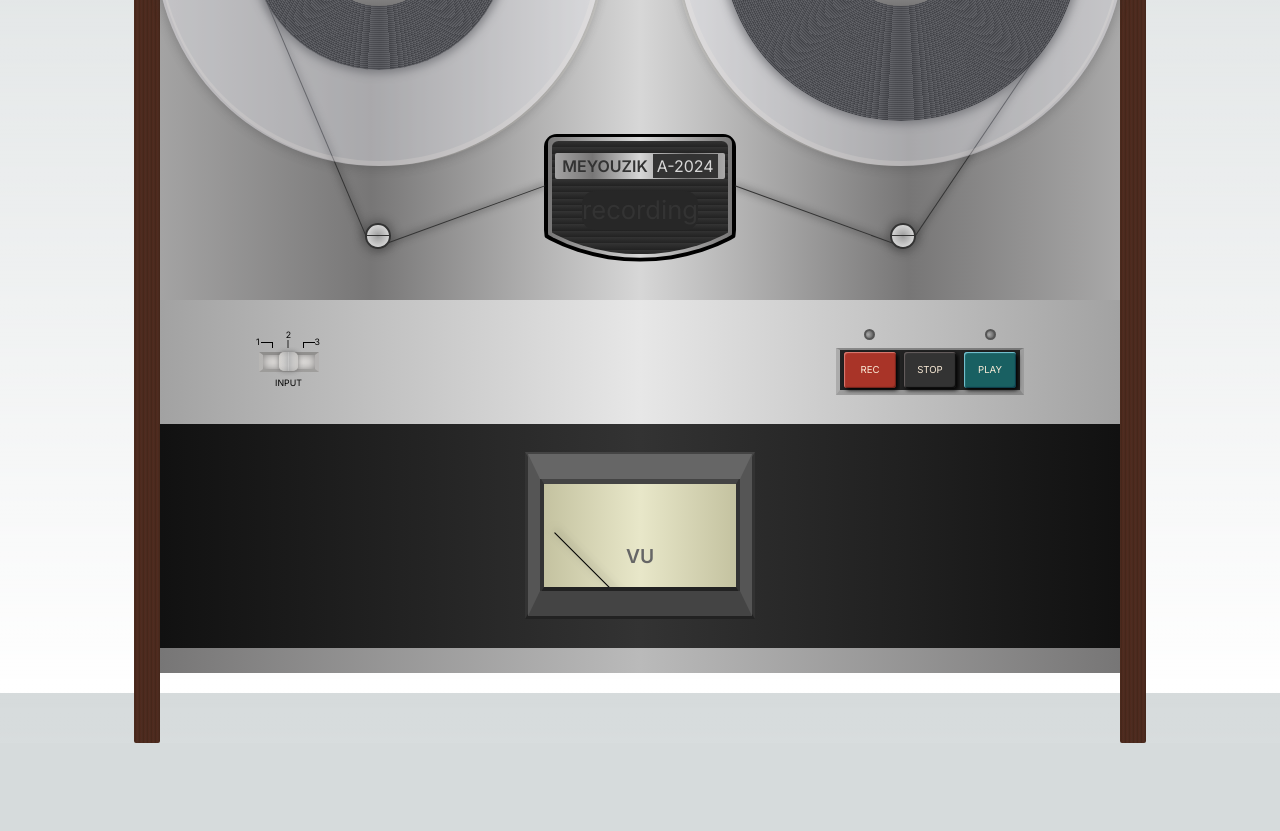
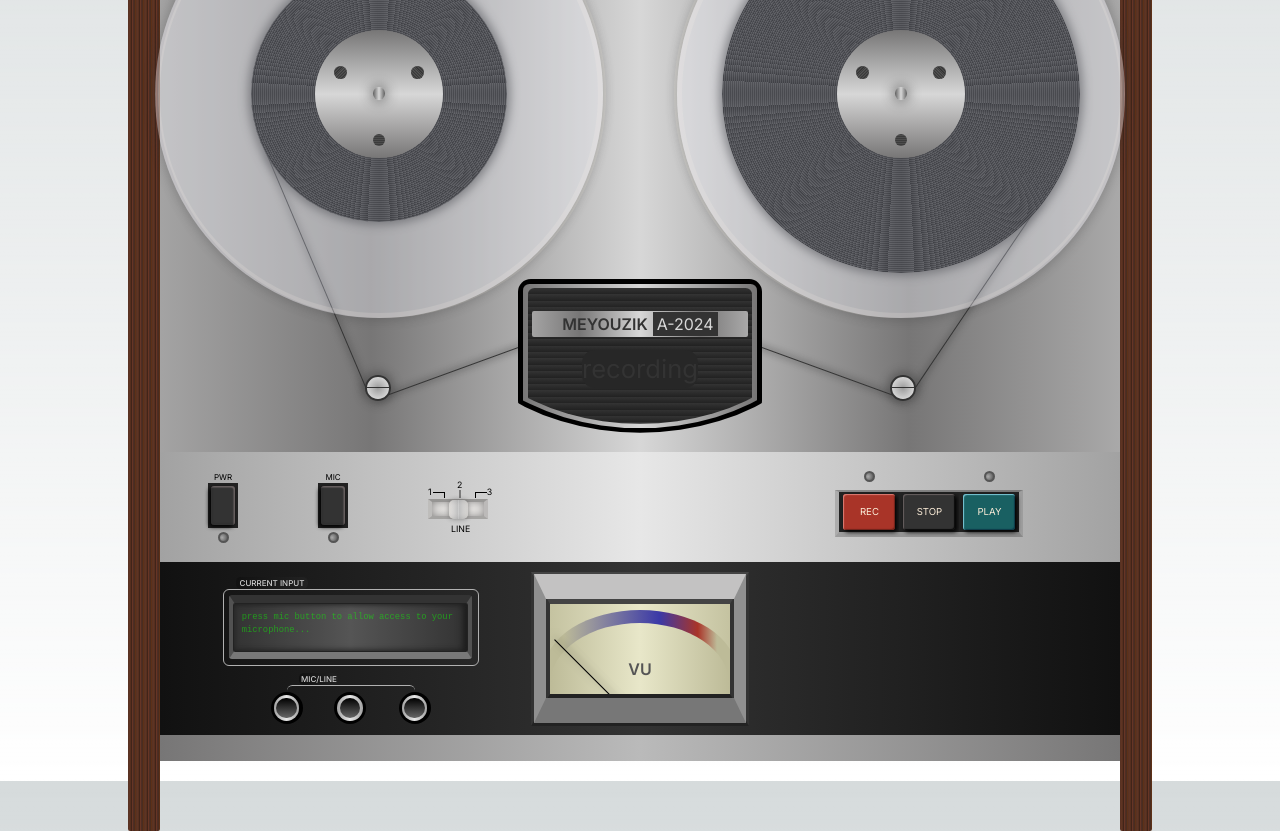
Before and after one commit to jstnlawson/meyouzik, a Next.js app: page / in a window 1280 px wide. Shown: the part 360-1191 px from the top of the page. Before the commit the page ends 1103 px from the top, so only its background shows below. Built offline with nearby package versions, Linux system fonts and the light colour scheme.

Commit message:
added input screen mic inputs power btn mic btn

```diff
--- a/src/app/components/Controls/Controls.css
+++ b/src/app/components/Controls/Controls.css
@@ -1,10 +1,10 @@
-.input-ui__container {
+.middle-panel__container {
     background-image: linear-gradient(to right, #a2a2a2 0%, #e7e7e7 50%, #a2a2a2 100%);
 }
 
 .bottom-panel {
     background-image: linear-gradient(to right, #111 0%, #333 50%, #111 100%);
-
+z-index: 0;
 }
 
 .bottom-trim {
@@ -14,7 +14,7 @@
 }
 
 /**********************************************************************************
-* Slider
+* Input Selector
 **********************************************************************************/
 
 .slider {
@@ -57,29 +57,19 @@
 }
 
 .input-label__container {
-    align-items: end;
-    margin-bottom: 0;
-}
-
-.input-label__container div {
     display: flex;
-    flex-direction: row;
     justify-content: center;
     align-items: center;
-    /* align-items: end; */
-    /* border: 1px solid #354237; */
+    margin-bottom: 0;
     height: fit-content;
-    width: 3.5vw;
-    text-align: center;
     font-size: .55rem;
-    /* font-weight: 500; */
     color: black;
     line-height: 0;
 }
 
 .bracket-div__container {
-    align-items: end;
-    margin-top: 0;
+    align-items: flex-end;
+    margin: 0 0 1px 0;
 }
 
 /* .bracket-div__container div { width: 1vw;} */
@@ -132,10 +122,148 @@
 }
 
 /**********************************************************************************
-* Record and Play lights
+* Input Screen
 **********************************************************************************/
 
-.record-light__off, .play-light__off {
+.input-screen {
+    width: 20vw;
+    height: 6vw;
+    position: relative;
+    border: 1px solid rgb(177, 177, 177);
+    border-radius: 6px;
+    z-index: 0;
+}
+
+.input-screen__title {
+    position: absolute;
+    top: -1vw;
+    left: 1vw;
+    font-size: 0.5rem;
+    color: rgb(210, 210, 210);
+    background-color: #111;
+    background-image: linear-gradient(to right, #111 0%, #222 100%);
+    font-weight: 500;
+    padding: 0 0.25vw;
+    border-radius: 5px;
+    text-transform: uppercase;
+    z-index: 2;
+}
+
+.input-screen__layer-one {
+    display: flex;
+    justify-content: center;
+    align-items: center;
+    position: absolute;
+    width: 19vw;
+    height: 5vw;
+    background-color: #111;
+    border-top: 0.75vw solid #333;
+    border-bottom: 0.75vw solid rgb(120, 120, 120);
+    border-left: 0.5vw solid rgb(82, 82, 82);
+    border-right: 0.5vw solid rgb(82, 82, 82);
+    border-radius: 3px;
+    z-index: 0;
+}
+
+.input-screen__layer-two {
+    position: inherit;
+    overflow: hidden;
+    width: calc(100% - 1.5vw);
+    height: calc(100% - 2vw);
+    border: solid 1px #222;
+    color: #0dff007d;
+    background-image: linear-gradient(to right, #333 0%, #555 50%, #333 100%);
+    border-radius: 1.5px;
+    padding: 3%;
+    font-size: 0.55rem;
+    font-family: monospace;
+    box-shadow: inset 0px 0px 5px #222222, inset -5px 0px 10px -3px #000000a5;
+    z-index: 1;
+
+}
+
+/**********************************************************************************
+* Mic Inputs
+**********************************************************************************/
+
+.mic-inputs__container {
+    display: flex;
+    justify-content: space-between;
+    align-items: center;
+    width: 10vw;
+    height: fit-content;
+    position: relative;
+    border-top: 1px solid rgb(177, 177, 177);
+    border-radius: 6px;
+    padding: 5px;
+    margin-top: 1.5vw;
+    margin-bottom: 1vw;
+    z-index: 0;
+}
+
+.mic-inputs__title {
+    position: absolute;
+    top: -1vw;
+    left: 10%;
+    font-size: 0.5rem;
+    color: rgb(210, 210, 210);
+    background-color: #111;
+    background-image: linear-gradient(to right, #111 0%, #222 100%);
+    font-weight: 500;
+    padding: 0 0.125vw;
+    border-radius: 5px;
+    text-transform: uppercase;
+    z-index: 2;
+}
+
+.mic-inputs {
+    position: absolute;
+    top: 0.5vw;
+    left: 3.7vw;
+    display: flex;
+    justify-content: center;
+    align-items: center;
+    width: 2.5vw;
+    height: 2.5vw;
+    background-color: #000;
+    border-radius: 50%;
+}
+
+.mic-inputs:first-of-type {
+    left: -1.25vw;
+}
+
+.mic-inputs:last-of-type {
+    left: 8.75vw;
+}
+
+.mic-inputs__layer-one {
+    display: flex;
+    justify-content: center;
+    align-items: center;
+    width: 80%;
+    height: 80%;
+    background-image: linear-gradient(to right, #a2a2a2 0%, #e7e7e7 50%, #a2a2a2 100%);
+    border-radius: 50%;
+}
+
+.mic-inputs__layer-two {
+    display: flex;
+    justify-content: center;
+    align-items: center;
+    width: 80%;
+    height: 80%;
+    background-image: linear-gradient(to bottom, #000 0%, #333 50%, #666 100%);
+    border-radius: 50%;
+}
+/**********************************************************************************
+* Lights
+**********************************************************************************/
+
+.power-light__off,
+.mic-light__off,
+.record-light__off,
+.play-light__off {
     background-image: radial-gradient(11px 11px at 30% 50%, #aaaaaa, #111);
     width: 1.25vw;
     max-width: 11px;
@@ -165,7 +293,7 @@
 }
 
 .play-light__on {
-    background: rgb(0, 198, 0);
+    background: rgb(149, 254, 149);
     background-image: radial-gradient(green, transparent);
     background-size: 5px 5px;
     width: 1.25vw;
@@ -210,6 +338,23 @@
     min-width: 30px;
 }
 
+.vrt-btn {
+    display: flex;
+    align-items: center;
+    justify-content: center;
+    border: 3px solid #222;
+    background-color: #222;
+    color: antiquewhite;
+    font-size: 60%;
+    text-transform: uppercase;
+    width: 2.5vw;
+    max-width: 30px;
+    min-width: 10px;
+    height: 4vw;
+    max-height: 45px;
+    min-height: 20px;
+}
+
 .btn span {
     display: flex;
     align-items: center;
@@ -218,6 +363,16 @@
     width: 100%;
     border-radius: 3px;
     margin: 0 2px;
+}
+
+.vrt-btn span {
+    display: flex;
+    align-items: center;
+    justify-content: center;
+    height: 100%;
+    width: 100%;
+    border-radius: 3px;
+    margin: 2px 0;
 }
 
 .record-btn {
@@ -274,13 +429,31 @@
         1px 1px 1px 0px transparent;
 }
 
+.mic-btn {
+    background-color: #333;
+    box-shadow:
+        inset -1.5px 1.5px 1px rgba(255, 226, 226, 0.258),
+        inset 2px -2px 1px rgba(48, 48, 48, 0.509),
+        -2px 2px 4px #000;
+}
+
+.mic-btn:active {
+    transform: scale(.95);
+    color: rgb(216, 204, 188);
+    background-color: #222;
+    box-shadow:
+        inset -1px 1px 1px 0px rgb(56, 56, 56),
+        inset 1px -1px 1px 0px transparent,
+        -1px 1px 1px 0px transparent;
+}
+
 /**********************************************************************************
 * VU Meter
 **********************************************************************************/
 
 .vu-meter {
-    width: 18vw;
-    height: 13vw;
+    width: 17vw;
+    height: 12vw;
     position: relative;
     overflow: hidden;
 }
@@ -326,12 +499,46 @@
     transform: translateX(-50%);
     text-align: center;
     width: 100%;
-    z-index: 1; /* Set a lower z-index for the text container */
+    z-index: 1;
+    /* Set a lower z-index for the text container */
+}
+
+.vu-meter__arch-container {
+    position: absolute;
+    bottom: 50%;
+    left: 50%;
+    transform: translateX(-50%);
+    text-align: center;
+    width: 100%;
+    z-index: 1;
+    /* Set a lower z-index for the text container */
+}
+
+.vu-meter__arch--color {
+    position: absolute;
+    top: -3vw;
+    left: 1vw;
+  width: 15vw;
+  height: 9.5vw; /* Adjust the height as needed */
+  background: linear-gradient(to right, #bdbb98 10%, #3b39a7 60%, #a93428 80%, #bdbb98 90%);
+  overflow: hidden;
+  border-radius: 50% 50% 0 0;
+}
+
+.vu_meter__arch--overlap {
+    position: absolute;
+    top: -2vw;
+    left: 1.5vw;
+  width: 14vw;
+  height: 9.5vw; /* Adjust the height as needed */
+  background: linear-gradient(to right, #bdbb98 0%, #e8e7c9 50%, #bdbb98 100%);
+  overflow: hidden;
+  border-radius: 50% 50% 0 0;
 }
 
 .vu-meter__text {
-    font-size: 1.5vw;
-    color: #666;
+    font-size: 1.25vw;
+    color: #555;
     font-weight: 600;
     padding: 0.5vw;
     border-radius: 5px;
@@ -352,10 +559,10 @@
     position: inherit;
     height: 97%;
     width: 97%;
-    border-top: solid 2vw #666;
-    border-right: solid 1vw #555;
-    border-bottom: solid 2vw #444;
-    border-left: solid 1vw #555;
+    border-top: solid 2vw #c3c2c2;
+    border-right: solid 1vw #909090;
+    border-bottom: solid 2vw #777777;
+    border-left: solid 1vw #909090;
     margin-left: auto;
     margin-right: auto;
     margin-top: .75%;
@@ -364,26 +571,26 @@
 
 @keyframes metermove {
     from {
-        transform: rotate(35deg);
+        transform: rotate(-30deg);
+    }
+
+    20% {
+        transform: rotate(0deg);
     }
 
     40% {
-        transform: rotate(-58deg);
+        transform: rotate(12deg);
     }
 
     60% {
-        transform: rotate(52deg);
+        transform: rotate(5deg);
     }
 
-    75% {
-        transform: rotate(-20deg);
-    }
-
-    90% {
-        transform: rotate(30deg);
+    80% {
+        transform: rotate(10deg);
     }
 
     to {
-        transform: rotate(35deg);
+        transform: rotate(-30deg);
     }
 }
--- a/src/app/components/Controls/Controls.jsx
+++ b/src/app/components/Controls/Controls.jsx
@@ -61,14 +61,27 @@
 
   return (
     <>
-    <div className="flex input-ui__container py-[3%] px-[10%] justify-between">
-      <div className="flex flex-col justify-center items-center py-1 ">
+      <div className="flex middle-panel__container py-[2%] px-[5%] justify-between">
+        <div className="middle-panel__left flex justify-between items-center w-[33%]">
+          <div className="power-btn__container flex flex-col justify-center items-center">
+            <span className="text-[.5rem] text-black">PWR</span>
+            <button className="vrt-btn">
+              <span className="mic-btn"></span>
+            </button>
+            <div className="power-light__off mt-1"></div>
+          </div>
+          <div className="mic-btn__container flex flex-col justify-center items-center">
+          <span className="text-[.5rem] text-black">MIC</span>
+          <button className="vrt-btn">
+            <span className="mic-btn"></span>
+          </button>
+          <div className="mic-light__off mt-1"></div>
+          </div>
+          <div className="input-selector__container flex-col">
             <div className="flex input-label__container">
-          {/* <div className='input-label__one'>1</div> */}
-          <div className="input-label__two">2</div>
-          {/* <div className='input-label__three'>3</div> */}
+              <div className="input-label__two mr-[2px]">2</div>
             </div>
-        <div className="mb-1 flex justify-bottom bracket-div__container">
+            <div className="flex justify-bottom items-center bracket-div__container">
               <div className="input-label__one">1</div>
               <div className="bracket-div__one"></div>
               <div className="bracket-div__two"></div>
@@ -84,9 +97,15 @@
               onChange={autoPositionSlider} // Use onChange instead of onClick
               className="slider"
             />
-        <span className="text-black text-[.55rem] mt-1">INPUT</span>
+            <div className="flex justify-center items-center leading-[0]">
+              <span className="text-black text-[.55rem] mt-1">LINE</span>
+            </div>
+          </div>
         </div>
 
+        <div className="middle-panel__middle flex w-[33%]"></div>
+
+        <div className=" flex middle-panel__right w-[33%] justify-center">
           <div className="flex flex-col w-fit-content ">
             <div className="light-container flex justify-between px-[15%] pb-2">
               <div className={recordLight()}></div>
@@ -105,11 +124,53 @@
             </div>
           </div>
         </div>
-    <div className="bottom-panel flex justify-center items-center  py-[3%] px-[10%]">
+      </div>
+      <div className="bottom-panel flex justify-between items-center  py-[1%] px-[5%]">
+        <div className="bottom-panel__left flex w-[33%] justify-center items-center flex-col ">
+          <div className="input-screen flex justify-center items-center">
+            <span className="input-screen__title">current input</span>
+            <div className="input-screen__layer-one"></div>
+            <div className="input-screen__layer-two">
+              <span className="input-screen__text">
+                press mic button to allow access to your microphone...
+              </span>
+            </div>
+          </div>
+
+          <div className="mic-inputs__container">
+            <span className="mic-inputs__title">mic/line</span>
+
+            <div className="mic-inputs">
+              <div className="mic-inputs__layer-one">
+                <div className="mic-inputs__layer-two"></div>
+              </div>
+            </div>
+            <div className="mic-inputs">
+              <div className="mic-inputs__layer-one">
+                <div className="mic-inputs__layer-two"></div>
+              </div>
+            </div>
+            <div className="mic-inputs">
+              <div className="mic-inputs__layer-one">
+                <div className="mic-inputs__layer-two"></div>
+              </div>
+            </div>
+          </div>
+        </div>
+
+        <div className="bottom-panel__middle flex w-[33%] justify-center">
           <div className="vu-meter">
             <div className="vu-meter__background"></div>
             <div className="vu-meter__needle-container">
-          <div className={`vu-meter__needle ${isSpinning ? 'is-spinning' : ''}`}></div>
+              <div
+                className={`vu-meter__needle ${
+                  isSpinning ? "is-spinning" : ""
+                }`}
+              ></div>
+            </div>
+            <div className="vu-meter__arch-container">
+              <div className="vu-meter__arch--color"></div>
+              <div className="vu_meter__arch--overlap"></div>
             </div>
             <div className="vu-meter__text-container">
               <div className="vu-meter__text">VU</div>
@@ -119,6 +180,9 @@
           </div>
         </div>
 
+        <div className="bottom-panel__right flex w-[33%] justify-center"></div>
+      </div>
+
       <div className="bottom-trim"></div>
     </>
   );
--- a/src/app/components/RecordingUi/RecordingUi.css
+++ b/src/app/components/RecordingUi/RecordingUi.css
@@ -1,3 +1,7 @@
+/* .reel-to-reel__container {
+    max-height: 100vh;
+} */
+
 .tape-player * {
     transition: ease all 0.3s;
     user-select: none;
@@ -21,16 +25,16 @@
     position: absolute;
     top: -5px;
     bottom: 0;
-    width: 2vw;
-    height: 85vw;
+    width: 2.5vw;
+    height: 80vw;
     border-radius: 0 0 2px 2px;
-    background: repeating-linear-gradient(to right, rgb(85, 49, 36) 0px, rgb(65, 36, 24) 1px, rgb(75, 42, 30) 2px, rgb(82, 42, 29) 3px, rgb(74, 47, 38) 4px);
+    background: repeating-linear-gradient(to right, rgb(85, 49, 36) 0px, rgb(97, 53, 34) 2px, rgb(54, 30, 22) 4px, rgb(115, 57, 38) 3px, rgb(65, 42, 35) 6px, rgb(102, 51, 20) 8px);
     z-index: -5;
 }
 
-.tape-player:before { left: -2vw ;}
+.tape-player:before { left: -2.5vw ;}
 
-.tape-player:after { right: -2vw; }
+.tape-player:after { right: -2.5vw; }
 
 .top {
     width: 100%;
@@ -55,11 +59,11 @@
     display: flex;
     justify-content: center;
     align-items: center;
-    height: 10vw;
-    width: 15vw;
+    height: 12vw;
+    width: 19vw;
     border-radius: 1vw;
     background-color: black;
-    bottom: 3vw;
+    bottom: 1.5vw;
     left: 0;
     right: 0;
     margin: auto;
@@ -68,7 +72,7 @@
     /* Adjust as needed */
     border-bottom-right-radius: 2.5vw;
     /* Adjust as needed */
-    z-index: 0;
+    z-index: 2;
 }
 
 .tape-reader__layer-two {
--- a/src/app/components/RecordingUi/RecordingUi.jsx
+++ b/src/app/components/RecordingUi/RecordingUi.jsx
@@ -17,7 +17,7 @@
   }
 
   return (
-    <div className="reeltoreel__container">
+    <div className="reel-to-reel__container">
     <div className={playerClass} onClick={togglePlaying}>
       <div className="top"></div>
       <div className="vents"></div>
--- a/src/app/page.js
+++ b/src/app/page.js
@@ -12,7 +12,7 @@
     <div className="px-5">
       <div className="py-5">
         <div className="flex flex-col justify-center items-center ">
-          {/* <RecordingBooth /> */}
+          <RecordingBooth />
 
           <RecordingUi />
           {/* <InputUi /> */}
```
Lines whose indentation alone changed are shown as unchanged.
